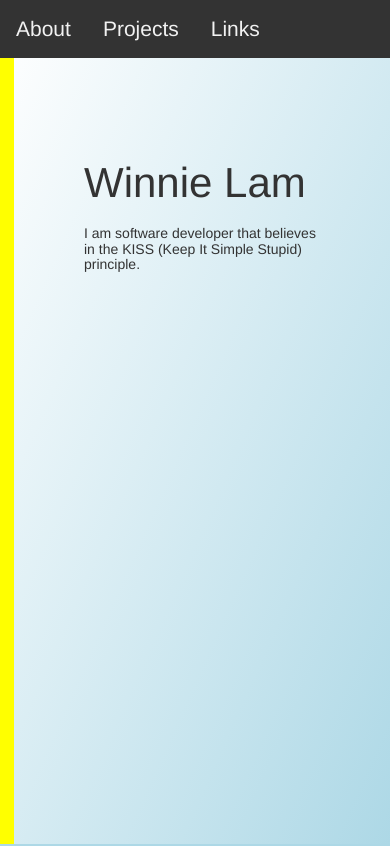
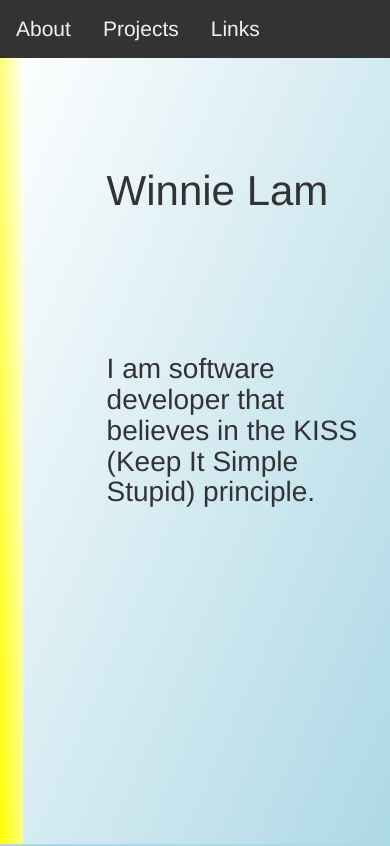
Before and after one commit to wwyl1234/portfolio-webpage, a plain HTML site: page index.html in a window 390 px wide. Shown: the top 846 px of the page. Drawn offline with nearby package versions, Linux system fonts and the light colour scheme.

Commit message:
Changed layout and style of welcome section and it's children elements.

```diff
--- a/css/main.css
+++ b/css/main.css
@@ -1,12 +1,34 @@
 #welcome-section {
-    padding: 10em 10em 10em 5em;
+    margin-top: em;
     height: 100vh;
-    border-left: 5em solid yellow;
-    background-image: linear-gradient(to bottom right, white, #ADD8E6);;
+    width: 100%;
+    display: flex;
 }
 
+#sidebar {
+    flex-basis: 5em;
+    background-image: linear-gradient(to top right, yellow, white);
+}
 
-/* The animation code */
+#welcome-area{
+    flex-grow: 1;
+    background-image: linear-gradient(to bottom right, white, #ADD8E6);
+}
+
+/* Style my name */
+#welcome-area h1{
+    margin-top: 3em;
+    margin-left: 1em;
+}
+
+/* Style my description */
+#welcome-area h2{
+    margin-top: 4em;
+    margin-left: 3em;
+    margin-right: 1em;
+}
+
+/* The animation code for my name */
 @keyframes animatename {
     0%   {color: red; font-family: "Monospace"}
     25%  {color: yellow; font-family: "Verdana"}
@@ -16,7 +38,7 @@
   }
 
 
-#welcome-section h1:hover{
+#welcome-area h1:hover{
     position: relative;
     animation-name: animatename;
     animation-duration: 10s;
@@ -108,11 +130,23 @@ h2 {
 
   /* If the screen size is 600px or less */
   @media only screen and (max-width: 600px) {
-    #welcome-section {
-        padding: 10em 5em 5em 5em;
-        height: 100vh;
-        border-left: 1em solid yellow;
-        background-image: linear-gradient(to bottom right, white, #ADD8E6);;
+    #welcome-area {
+        background-image: linear-gradient(to bottom right, white, #ADD8E6);
+
+    }
+
+    /* Style my name */
+    #welcome-area h1{
+        margin-top: 4em;
+        margin-left: 2em;
+    }
+
+    /* Style my description */
+    #welcome-area h2{
+        margin-top: 5em;
+        margin-left: 3em;
+        font-size:2em;
+        margin-right: 1em;
     }
 
     h1 {
--- a/index.html
+++ b/index.html
@@ -27,9 +27,13 @@
         </nav>
     </head>
     <body>
-        <div id='welcome-section'>
-            <h1>Winnie Lam</h1>
-            <h2 id='welcome-message'> {{ message }}</h2>
+        <div id='welcome-section' class='d-flex flex-row'>
+                <div id='sidebar'>
+                </div>
+                <div id='welcome-area'>
+                    <h1>Winnie Lam</h1>
+                    <h2 id='welcome-message'> {{ message }}</h2>
+                </div>
         </div>
         <div id='projects'>
             <h1>Projects</h1>
```
